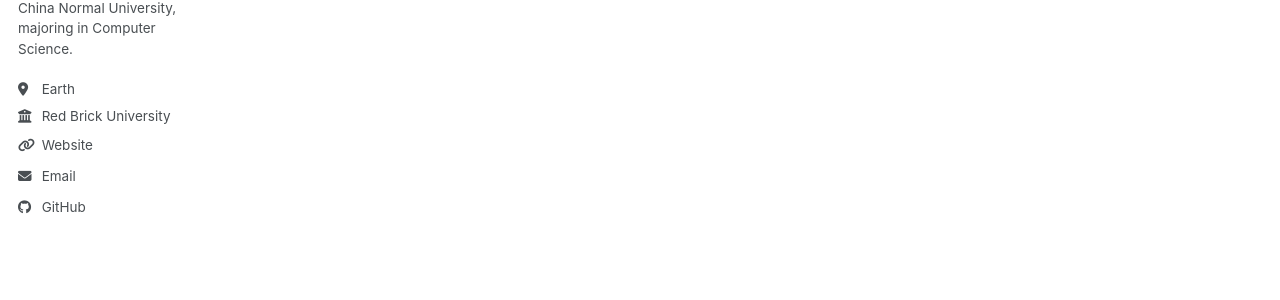
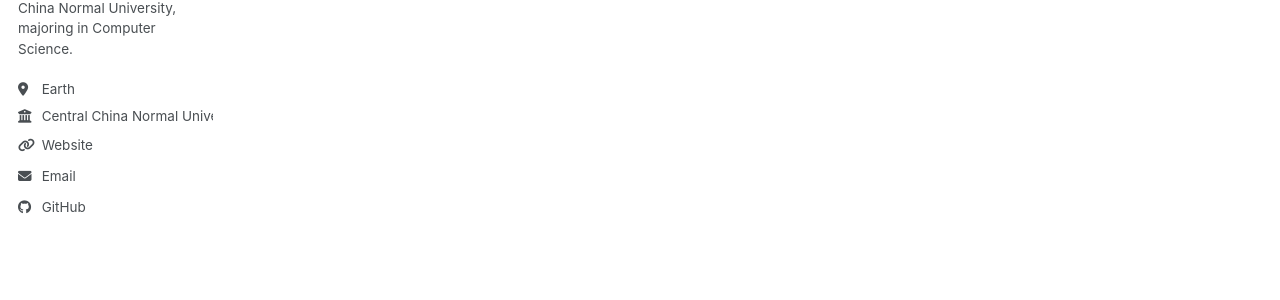
Before and after one commit to auau-dev/auau-dev.github.io, a Jekyll site: the page built from _pages/about.md, in a window 1280 px wide. Shown: the part 370-670 px from the top of the page. Built offline with Jekyll 4.4.1, drawn with Linux system fonts in a browser that asks for light colours; a style sheet for code colours, icons or effects is not loaded.

Commit message:
Update employer from 'Red Brick University' to 'Central China Normal University'

```diff
--- a/_config.yml
+++ b/_config.yml
@@ -28,7 +28,7 @@ author:
   pronouns         : "she/her"
   bio              : "Master's student at Central China Normal University, majoring in Computer Science."
   location         : "Earth"
-  employer         : "Red Brick University"
+  employer         : "Central China Normal University"
   uri              : "https://auau-dev.github.io"
   email            : "2662918831@qq.com"
 
```
